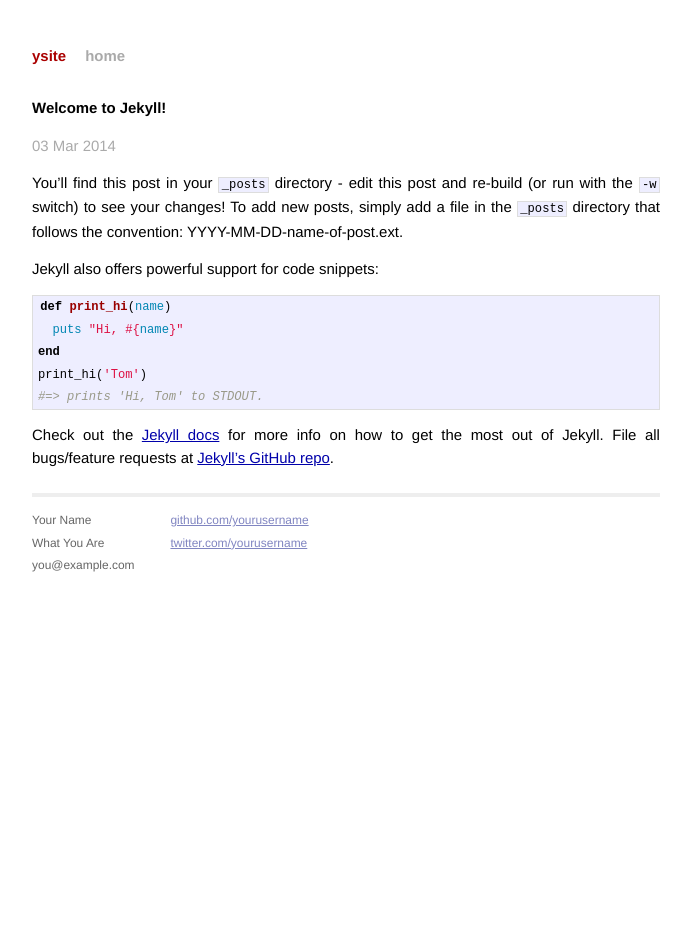
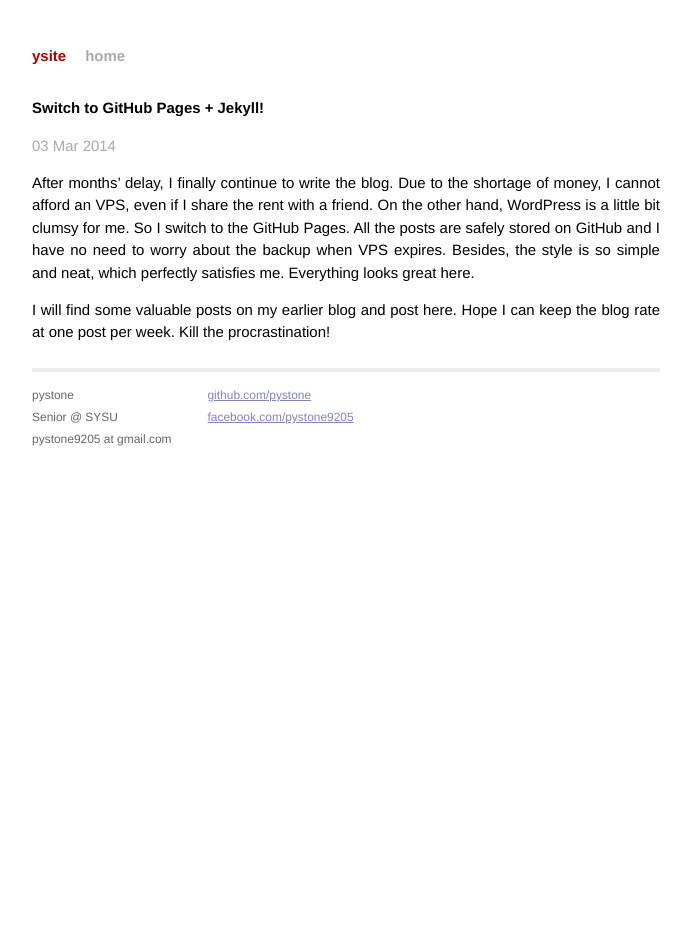
Before and after one commit to pystone/pystone.github.io, a Jekyll site: the page built from _posts/2014-03-03-welcome-to-jekyll.markdown, in a window 1280 px wide. Shown: the whole page, without its empty margins (294-985 px from the left). Built offline with Jekyll 4.4.1, drawn with Linux system fonts in a browser that asks for light colours; Markdown is read by kramdown in place of the engine named in the settings.

Commit message:
first blog

```diff
--- a/_layouts/default.html
+++ b/_layouts/default.html
@@ -26,15 +26,15 @@
           <div class="footer">
             <div class="contact">
               <p>
-                Your Name<br />
-                What You Are<br />
-                you@example.com
+                pystone<br />
+                Senior @ SYSU<br />
+                pystone9205 at gmail.com
               </p>
             </div>
             <div class="contact">
               <p>
-                <a href="https://github.com/yourusername">github.com/yourusername</a><br />
-                <a href="https://twitter.com/yourusername">twitter.com/yourusername</a><br />
+                <a href="https://github.com/pystone">github.com/pystone</a><br />
+                <a href="https://facebook.com/pystone9205">facebook.com/pystone9205</a><br />
               </p>
             </div>
           </div>
--- a/_posts/2014-03-03-welcome-to-jekyll.markdown
+++ b/_posts/2014-03-03-welcome-to-jekyll.markdown
@@ -1,24 +1,10 @@
 ---
 layout: post
-title:  "Welcome to Jekyll!"
+title:  "Switch to GitHub Pages + Jekyll!"
 date:   2014-03-03 19:37:20
 categories: jekyll update
 ---
 
-You'll find this post in your `_posts` directory - edit this post and re-build (or run with the `-w` switch) to see your changes!
-To add new posts, simply add a file in the `_posts` directory that follows the convention: YYYY-MM-DD-name-of-post.ext.
+After months' delay, I finally continue to write the blog. Due to the shortage of money, I cannot afford an VPS, even if I share the rent with a friend. On the other hand, WordPress is a little bit clumsy for me. So I switch to the GitHub Pages. All the posts are safely stored on GitHub and I have no need to worry about the backup when VPS expires. Besides, the style is so simple and neat, which perfectly satisfies me. Everything looks great here.
 
-Jekyll also offers powerful support for code snippets:
-
-{% highlight ruby %}
-def print_hi(name)
-  puts "Hi, #{name}"
-end
-print_hi('Tom')
-#=> prints 'Hi, Tom' to STDOUT.
-{% endhighlight %}
-
-Check out the [Jekyll docs][jekyll] for more info on how to get the most out of Jekyll. File all bugs/feature requests at [Jekyll's GitHub repo][jekyll-gh].
-
-[jekyll-gh]: https://github.com/mojombo/jekyll
-[jekyll]:    http://jekyllrb.com
+I will find some valuable posts on my earlier blog and post here. Hope I can keep the blog rate at one post per week. Kill the procrastination!
--- a/index.html
+++ b/index.html
@@ -1,6 +1,6 @@
 ---
 layout: default
-title: Your New Jekyll Site
+title: ySite
 ---
 
 <div id="home">
```
Also changed, not shown: 3 other files.
